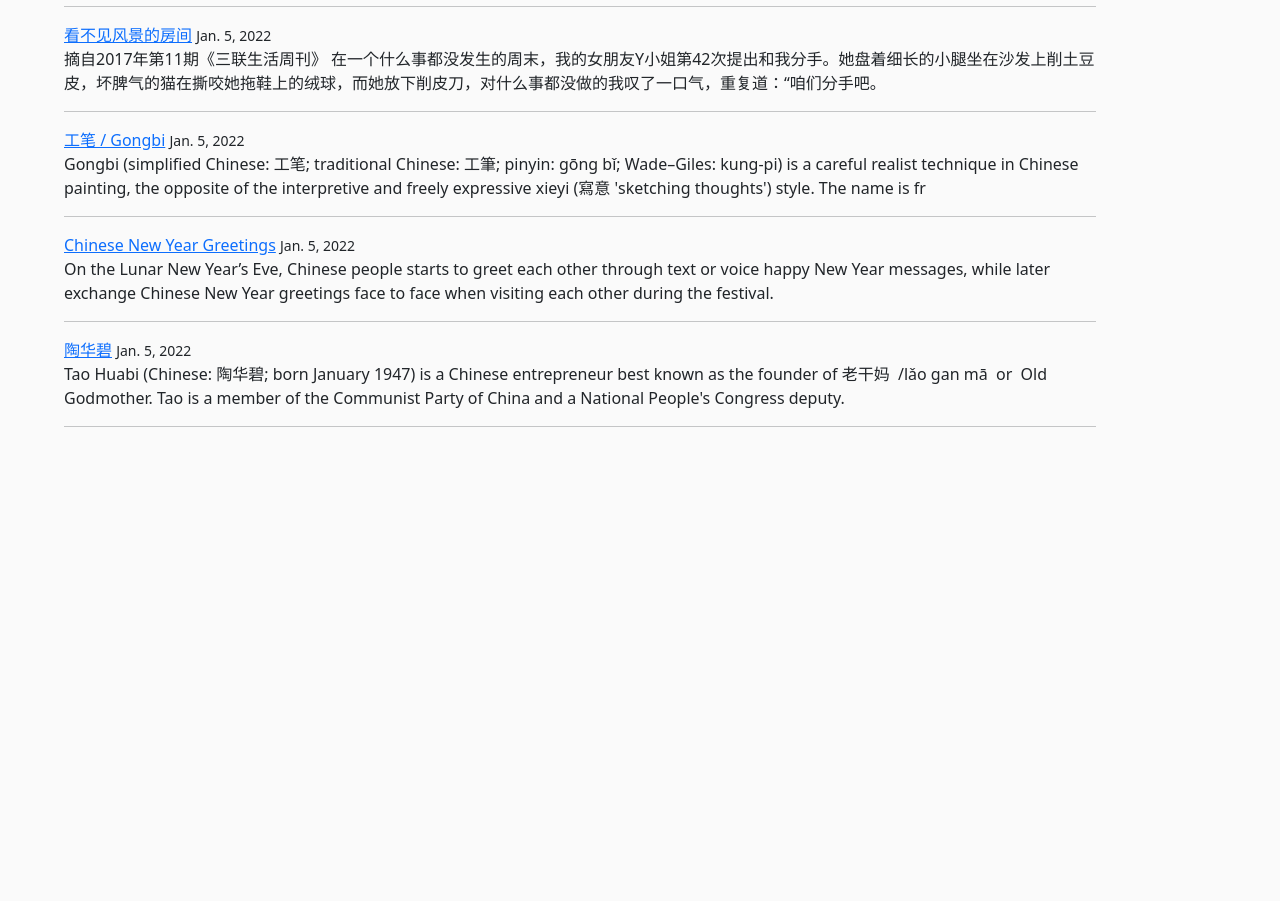
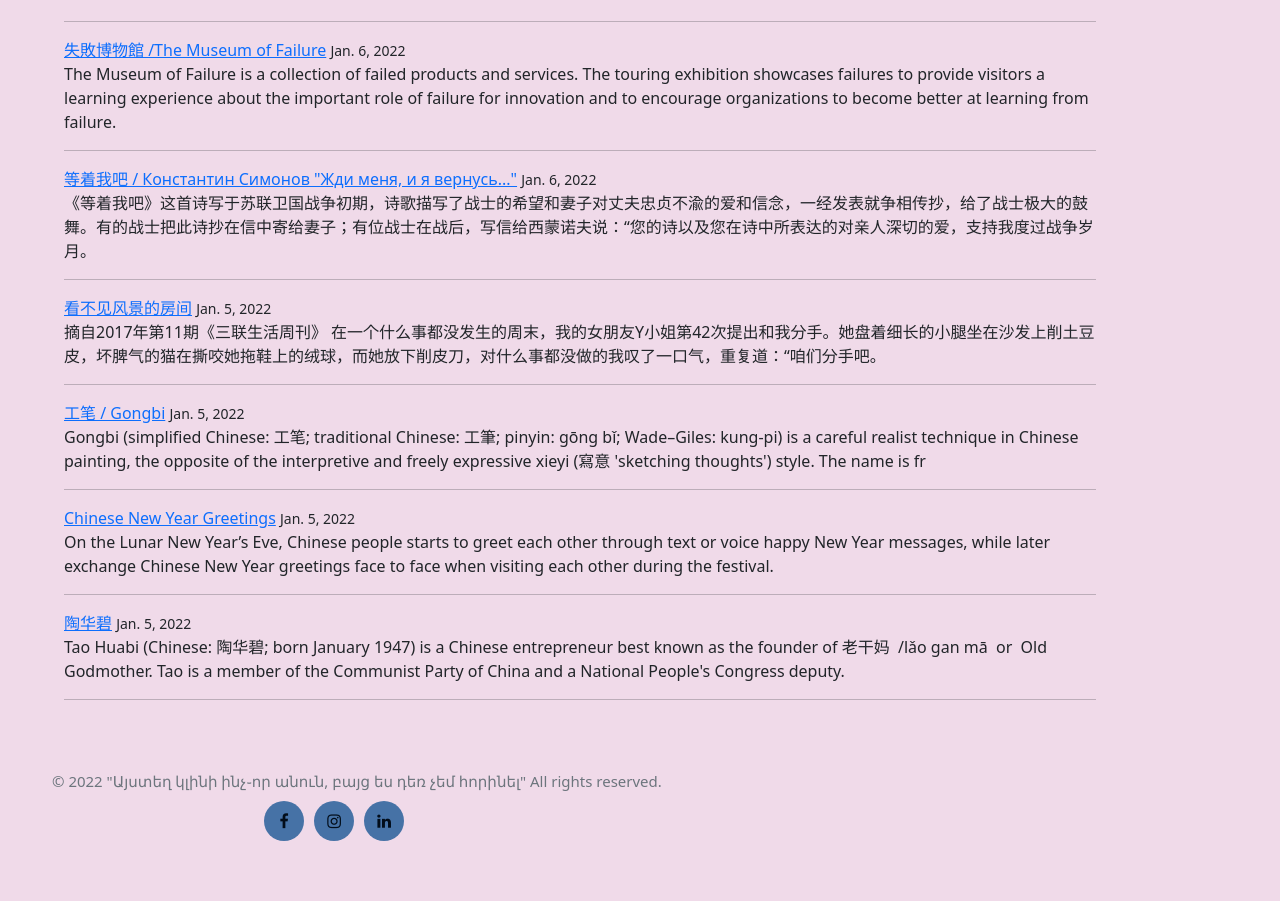
Before and after one commit to shunna87/myblog, a Django app: page / in a window 1280 px wide. Shown: the part 439-1340 px from the top of the page. Before the commit the page ends 866 px from the top, so only its background shows below. Run offline with Django 4.2, Linux system fonts and the light colour scheme; data comes from the database, SQL or seed files in the repository; both versions use the stored data as it was after the commit; some libraries are stand-ins or nearby versions.

Commit message:
redesign

```diff
--- a/blog/models.py
+++ b/blog/models.py
@@ -20,7 +20,7 @@ class Post(models.Model):
     body =  RichTextField(blank = True, null = True, max_length= 7000)
     post_date = models.DateField(auto_now_add= True)
     category = models.CharField(max_length= 255, default = 'China')
-    snipped = models.CharField(max_length= 400)
+    snipped = RichTextField(max_length= 400)
 
 
     def __str__(self):
--- a/blog/static/blog/main.css
+++ b/blog/static/blog/main.css
@@ -1,48 +1,55 @@
 body {
-  background: #fafafa;
+  background: #f0dae9;
   margin: 20px;
   width: 85%;
 }
 
-.navbar {
+.navbar-expand-lg  {
 
-background-color: grey;
-display: flex;
-margin: 20px;
-text-decoration: none;
-color: #fff;
+  background: #f0dae9;
 
+  display: flex!important;
+  margin: 20px;
+  text-decoration: none;
+  text-transform:uppercase;
+  font-weight:bolder;
+  box-sizing: border-box;
+  padding-right: .5rem;
+  padding-left: .5rem;
 }
+
+
+
   .nav-item {
     margin: 0;
-    padding: 0;
+    background: #e0c1d6;
     font-family: Lobster, Arial, Helvetica, sans-serif;
     max-width: 100%;
-    display: flex;
+    display: block;
     justify-content: space-evenly;
     border-right:1px solid #eee;
+    box-sizing: border-box;
     box-shadow:0 1px 1px rgba(0,0,0,0.1);
     text-transform:uppercase;
-    text-transform:uppercase;
     font-weight:bolder;
-    transition:all 0.3s linear;
     font-size: 18px;
     }
 
- .dropdown-item
+
+
+
+
+
+.dropdown-item
  {
    text-transform:lowercase;
+   background: #f0dae9;
    font-weight:bolder;
 
  }
 
 
-.page-header {
-    background-color: #C25100;
-    margin-top: 20;
-    margin-bottom: 40px;
-    padding: 20px 20px 20px 40px;
-}
+
 
 .page-header h1,
 .page-header h1 a,
@@ -119,3 +126,178 @@ h4 {
     background: none;
     border-color: #396a87;
 }
+
+.site-footer .social-icons a
+{
+  width:40px;
+  height:40px;
+  line-height:40px;
+  margin-left:6px;
+  margin-right:0;
+  border-radius:100%;
+  background-color:#33353d
+}
+
+.site-footer
+{
+
+  padding:45px 0 20px;
+  font-size:15px;
+  line-height:24px;
+  color:#737373;
+}
+.site-footer hr
+{
+  border-top-color:#bbb;
+  opacity:0.5
+}
+.site-footer hr.small
+{
+  margin:20px 0
+}
+.site-footer h6
+{
+  color:#fff;
+  font-size:16px;
+  text-transform:uppercase;
+  margin-top:5px;
+  letter-spacing:2px
+}
+.site-footer a
+{
+  color:#737373;
+}
+.site-footer a:hover
+{
+  color:#3366cc;
+  text-decoration:none;
+}
+.footer-links
+{
+  padding-left:0;
+  list-style:none
+}
+.footer-links li
+{
+  display:block
+}
+.footer-links a
+{
+  color:#020d1a
+}
+.footer-links a:active,.footer-links a:focus,.footer-links a:hover
+{
+  color:#020d1a;
+  text-decoration:none;
+}
+.footer-links.inline li
+{
+  display:inline-block
+}
+.site-footer .social-icons
+{
+  text-align:right
+}
+.site-footer .social-icons a
+{
+  width:40px;
+  height:40px;
+  line-height:40px;
+  margin-left:6px;
+  margin-right:0;
+  border-radius:100%;
+  background-color:#4672a6
+}
+.copyright-text
+{
+  margin:0
+}
+@media (max-width:991px)
+{
+  .site-footer [class^=col-]
+  {
+    margin-bottom:30px
+  }
+}
+@media (max-width:767px)
+{
+  .site-footer
+  {
+    padding-bottom:0
+  }
+  .site-footer .copyright-text,.site-footer .social-icons
+  {
+    text-align:center
+  }
+}
+.social-icons
+{
+  padding-left:0;
+  margin-bottom:0;
+  list-style:none
+}
+.social-icons li
+{
+  display:inline-block;
+  margin-bottom:4px
+}
+.social-icons li.title
+{
+  margin-right:15px;
+  text-transform:uppercase;
+  color:#020d1a;
+  font-weight:700;
+  font-size:13px
+}
+.social-icons a{
+  background-color:#eceeef;
+  color:#020d1a;
+  font-size:16px;
+  display:inline-block;
+  line-height:44px;
+  width:44px;
+  height:44px;
+  text-align:center;
+  margin-right:8px;
+  border-radius:100%;
+  -webkit-transition:all .2s linear;
+  -o-transition:all .2s linear;
+  transition:all .2s linear
+}
+.social-icons a:active,.social-icons a:focus,.social-icons a:hover
+{
+  color:#fff;
+  background-color:#29aafe
+}
+.social-icons.size-sm a
+{
+  line-height:34px;
+  height:34px;
+  width:34px;
+  font-size:14px
+}
+.social-icons a.facebook:hover
+{
+  background-color:#3b5998
+}
+.social-icons a.twitter:hover
+{
+  background-color:#00aced
+}
+.social-icons a.linkedin:hover
+{
+  background-color:#007bb6
+}
+.social-icons a.dribbble:hover
+{
+  background-color:#ea4c89
+}
+@media (max-width:767px)
+{
+  .social-icons li.title
+  {
+    display:block;
+    margin-right:0;
+    font-weight:600
+  }
+}
--- a/blog/templates/article_detail.html
+++ b/blog/templates/article_detail.html
@@ -7,11 +7,11 @@
 
 <h1> {{ post.title }} </h1>
 <small> {{ post.post_date}} </small> <br/>
-Category: <a href ="{% url 'category' post.category  %}" >  {{ post.category }} </a> <br/>
+Category: <a href ="{% url 'category' post.category  %}" >  {{ post.category }} </a> <br/> <br/>
 
 {%  if user.is_authenticated  %}
      <a href ="{% url 'update_post' post.pk %}" class="btn btn-secondary"> Edit post </a>
-     <a href ="{% url 'delete_post' post.pk %}" class="btn btn-outline-danger"> Delete post </a>
+     <a href ="{% url 'delete_post' post.pk %}" class="btn btn-outline-danger"> Delete post </a> <br/>
      <br/>
 
 {% endif  %}
--- a/blog/templates/base.html
+++ b/blog/templates/base.html
@@ -10,15 +10,21 @@
     <link href="https://cdn.jsdelivr.net/npm/bootstrap@5.1.3/dist/css/bootstrap.min.css" rel="stylesheet" integrity="sha384-1BmE4kWBq78iYhFldvKuhfTAU6auU8tT94WrHftjDbrCEXSU1oBoqyl2QvZ6jIW3" crossorigin="anonymous">
 
     <link rel="stylesheet" type="text/css" href="{% static 'blog/main.css' %}">
+
+    <!-- Add icon library -->
+    <link rel="stylesheet" href="https://cdnjs.cloudflare.com/ajax/libs/font-awesome/4.7.0/css/font-awesome.min.css">
+
+    <link rel="stylesheet" href="https://cdnjs.cloudflare.com/ajax/libs/ionicons/2.0.1/css/ionicons.min.css">
     <title> {% block title %}Chinablog {% endblock %}</title>
   </head>
   <body>
-    <nav class="navbar navbar-expand-lg navbar-light bg-light">
+    <nav class="navbar navbar-expand-lg navbar-light ">
+
 
         <div class="container-fluid">
 
-          <button class="navbar-toggler" type="button" data-bs-toggle="collapse" data-bs-target="#navbarSupportedContent" aria-controls="navbarSupportedContent" aria-expanded="false" aria-label="Toggle navigation">
-            <span class="navbar-toggler-icon"></span>
+
+
           </button>
           <div class="collapse navbar-collapse" id="navbarSupportedContent">
             <ul class="navbar-nav me-auto mb-2 mb-lg-0">
@@ -112,4 +118,19 @@
     <script src="https://cdnjs.cloudflare.com/ajax/libs/popper.js/1.12.9/umd/popper.min.js" integrity="sha384-ApNbgh9B+Y1QKtv3Rn7W3mgPxhU9K/ScQsAP7hUibX39j7fakFPskvXusvfa0b4Q" crossorigin="anonymous"></script>
     <script src="https://maxcdn.bootstrapcdn.com/bootstrap/4.0.0/js/bootstrap.min.js" integrity="sha384-JZR6Spejh4U02d8jOt6vLEHfe/JQGiRRSQQxSfFWpi1MquVdAyjUar5+76PVCmYl" crossorigin="anonymous"></script>
   </body>
+
+  <footer class="site-footer"><ul>
+    <p class="text-muted mb-0 py-2">© 2022 "Այստեղ կլինի ինչ֊որ անուն, բայց ես դեռ չեմ հորինել" All rights reserved.</p>
+
+
+    <div class="col-md-4 col-sm-6 col-xs-12">
+      <div class="container"></div>
+      <ul class="social-icons">
+        <li><a class="facebook" href="https://www.facebook.com/a.anush.m/" target="_blank"><i class="fa fa-facebook"></i></a></li>
+        <li><a class="dribbble" href="https://www.instagram.com/shunna_art/" target="_blank"><i class="fa fa-instagram"></i></a></li>
+        <li><a class="linkedin" href="https://www.linkedin.com/in/anush-avanesyan-59973453/" target="_blank"><i class="fa fa-linkedin"></i></a></li>
+      </ul>
+    </div>
+
+  </footer>   </ul>
 </html>
--- a/blog/templates/category_list.html
+++ b/blog/templates/category_list.html
@@ -1,4 +1,5 @@
  {%  extends 'base.html' %}
+ {% block title %} Categories {% endblock %}
  {%  block content %}
 
   <h1> Blog categories: </h1>
--- a/blog/templates/delete_post.html
+++ b/blog/templates/delete_post.html
@@ -15,7 +15,7 @@
     <strong> Are you sure?</strong> <br/>
 
     <button  class="btn btn-outline-danger">Yes, Delete!</button>
-    <a class="btn btn-secondary" href="{% url 'home' %}">No, take me back</a>
+    <a class="btn btn-secondary" href="{% url 'article_detail' object.id %}">No, take me back</a>
 
 </div>
 {%  else %}
--- a/blog/templates/home.html
+++ b/blog/templates/home.html
@@ -9,33 +9,35 @@
     <a href="{% url 'article_detail' post.pk %}"> {{ post.title }}</a>   <small> {{ post.post_date}} </small>  <br/>
 
 
-        {{ post.snipped }}
+        {{ post.snipped | safe}}
         <hr>
 
 {% endfor %}
 </ul>
 
  {% if is_paginated %}
+ <ul>
 
       {% if page_obj.has_previous %}
-        <a class="btn btn-outline-info mb-4" href="?page=1">First</a>
-        <a class="btn btn-outline-info mb-4" href="?page={{ page_obj.previous_page_number }}">Previous</a>
+        <a class="btn btn-secondary" href="?page=1">First</a>
+        <a class="btn btn-secondary" href="?page={{ page_obj.previous_page_number }}">Previous</a>
       {% endif %}
 
       {% for num in page_obj.paginator.page_range %}
         {% if page_obj.number == num %}
-          <a class="btn btn-info mb-4" href="?page={{ num }}">{{ num }}</a>
+          <a class="btn btn-secondary" href="?page={{ num }}">{{ num }}</a>
         {% elif num > page_obj.number|add:'-3' and num < page_obj.number|add:'3' %}
-          <a class="btn btn-outline-info mb-4" href="?page={{ num }}">{{ num }}</a>
+          <a class="btn btn-secondary" href="?page={{ num }}">{{ num }}</a>
         {% endif %}
       {% endfor %}
 
       {% if page_obj.has_next %}
-        <a class="btn btn-outline-info mb-4" href="?page={{ page_obj.next_page_number }}">Next</a>
-        <a class="btn btn-outline-info mb-4" href="?page={{ page_obj.paginator.num_pages }}">Last</a>
+        <a class="btn btn-secondary" href="?page={{ page_obj.next_page_number }}">Next</a>
+        <a class="btn btn-secondary" href="?page={{ page_obj.paginator.num_pages }}">Last</a>
       {% endif %}
 
   {% endif %}
+</ul>
 
 
 {%  endblock %}
--- a/blog/templates/update_post.html
+++ b/blog/templates/update_post.html
@@ -15,7 +15,7 @@
        {{ form.as_p }}
 
 
-        <a href="{% url 'home' %}" class="btn btn-secondary"> Back</a>
+        <a href="{% url 'article_detail' object.id %}" class="btn btn-secondary"> Back</a>
         <button  class="btn btn-secondary">Update post</button>
 
  </div>
```
Also changed, not shown: blog/templates/categories.html (+4 -3 lines), db.sqlite3.
